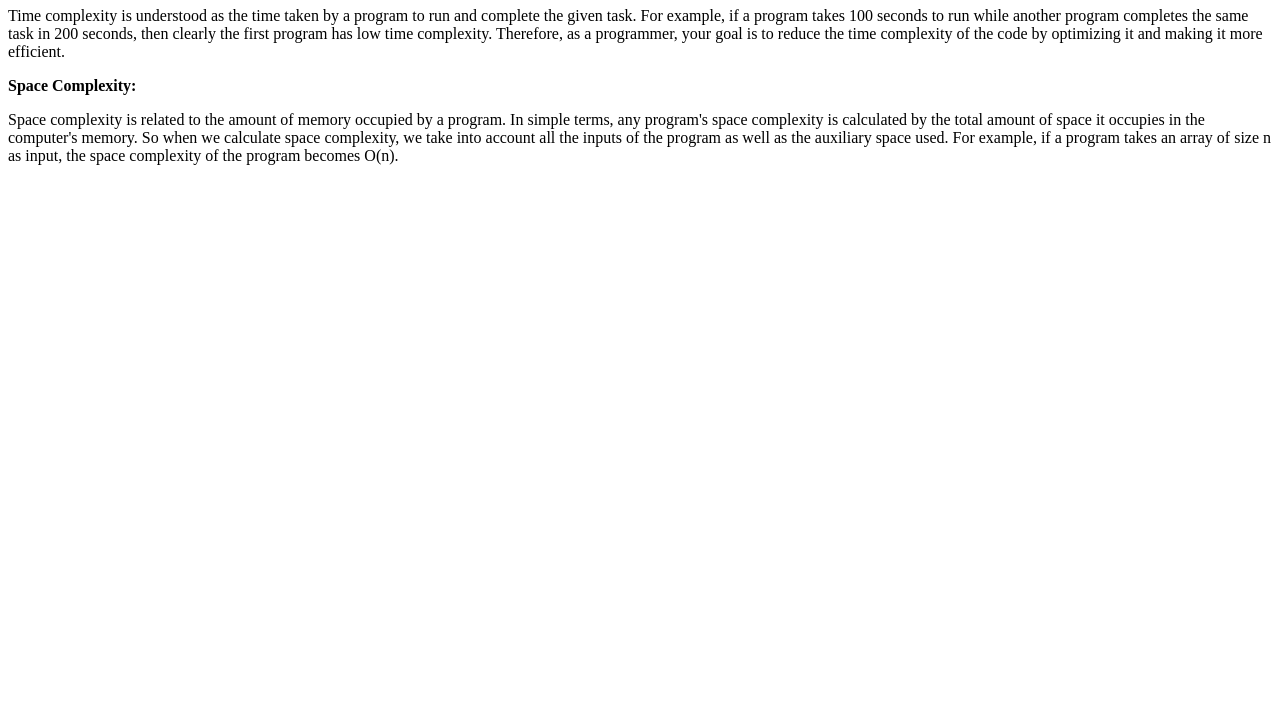
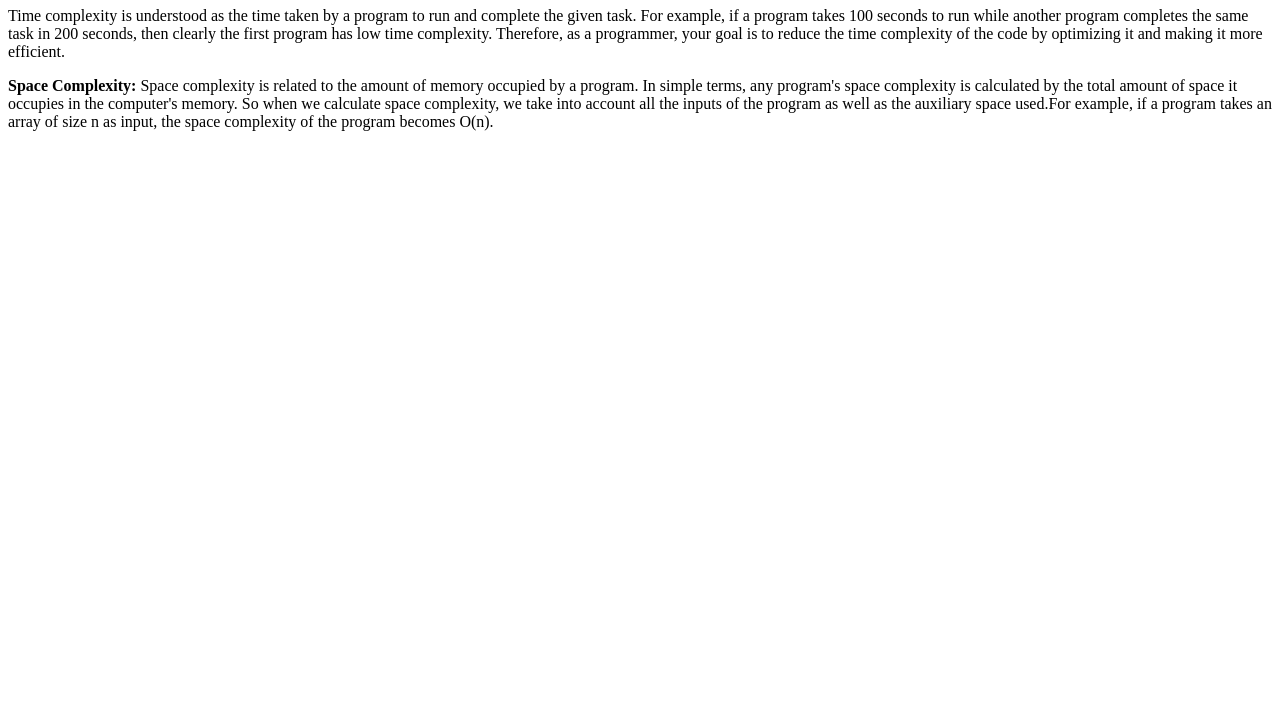
Before and after one commit to acciojob/time-and-space-complexity-Vidyasba, a website: page main.html in a window 1280 px wide. Shown: the part 73-800 px from the top of the page. Drawn offline with Linux system fonts and the light colour scheme.

Commit message:
created a submission

```diff
--- a/main.html
+++ b/main.html
@@ -13,13 +13,8 @@
 
 		<p>Time complexity is understood as the time taken by a program to run and complete the given task. For example, if a program takes 100 seconds to run while another program completes the same task in 200 seconds, then clearly the first program has low time complexity. Therefore, as a programmer, your goal is to reduce the time complexity of the code by optimizing it and making it more efficient.</p>
 
-
-			<b>Space Complexity:</b><p>Space complexity is related to the amount of memory
-			occupied by a program. In simple terms, any program's space
-			complexity is calculated by the total amount of space it
-			occupies in the computer's memory. So when we calculate space complexity, we take into account all the inputs of the program as well as the auxiliary space used. For example, if a program takes an array of size n as
-			input, the space complexity of the program becomes O(n).
-		</p>
+			<p><b>Space Complexity:</b> Space complexity is related to the amount of memory occupied by a program. In simple terms, any program's space complexity is calculated by the total amount of space it occupies in the computer's memory. So when we calculate space complexity, we take into account all the inputs of the program as well as the auxiliary space used.For example, if a program takes an array of size n as input, the space complexity of the program becomes O(n).
+			</p>
 	</div>
     <script type="text/javascript" src="./script.js">
 </script>
```
